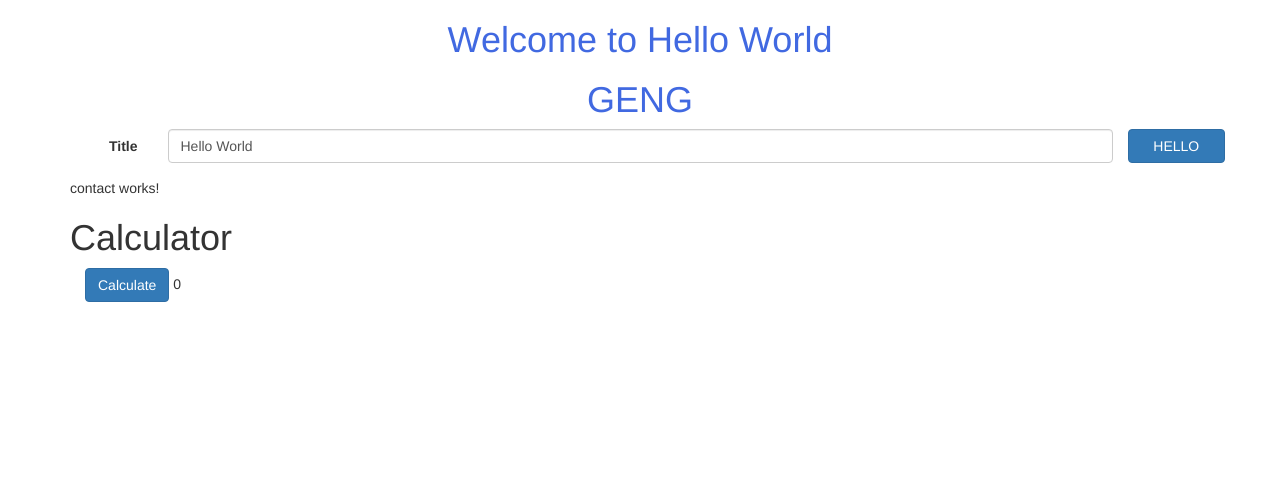
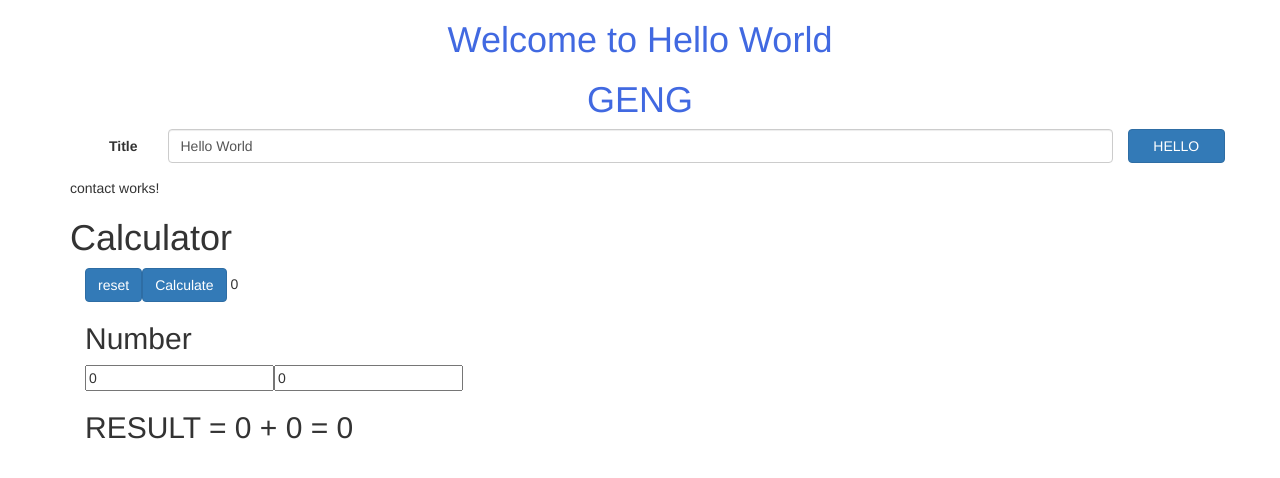
Before and after one commit to toprasit2/ionic_angular_SME, an Angular app: page / in a window 1280 px wide. Shown: the top 478 px of the page. Built offline with nearby package versions, Linux system fonts and the light colour scheme.

Commit message:
create action for calculator

```diff
--- a/angular.json
+++ b/angular.json
@@ -27,8 +27,8 @@
               "./node_modules/bootstrap/dist/css/bootstrap.min.css"
             ],
             "scripts": [
-              "./node_modules/bootstrap/dist/js/bootstrap.min.js",
-              "./node_modules/jquery/dist/jquery.min.js"
+              "./node_modules/jquery/dist/jquery.min.js",
+              "./node_modules/bootstrap/dist/js/bootstrap.min.js"
             ]
           },
           "configurations": {
--- a/src/app/calculator/calculator.component.html
+++ b/src/app/calculator/calculator.component.html
@@ -1,5 +1,12 @@
 <h1>Calculator</h1>
 <div class="container">
+  <button class="btn btn-primary" (click)="reset()">reset</button>
   <button class="btn btn-primary" [disabled]="!isAllowed" (click)="calculate()">Calculate</button>
   {{result}}
+  <br/>
+  <h2>Number</h2>
+  <input type="number" name="number" [(ngModel)]="num1" (change) = "log_num1()" />
+  <input type="number" name="number" [(ngModel)]="num2" (change) = "log_num2()"/>
+  <h2>RESULT = {{num1}} + {{num2}} = {{num1 + num2}}</h2>
+
 </div>
--- a/src/app/calculator/calculator.component.ts
+++ b/src/app/calculator/calculator.component.ts
@@ -6,15 +6,31 @@ import { Component, OnInit } from '@angular/core';
   styleUrls: ['./calculator.component.css']
 })
 export class CalculatorComponent implements OnInit {
-  isAllowed = true;
-  result:any = 0;
+  isAllowed:boolean = true;
+  counter:number = 0;
+  result:string = ""+this.counter;
+  num1:number = 0;
+  num2:number = 0;
   constructor() { }
 
   ngOnInit() {
   }
 
   calculate(){
-    console.log("Clicked");
-    this.result += 1;
+    this.result = ( this.num1 + this.num2 ) + "";
+  }
+
+  reset(){
+    this.counter = 0;
+    this.isAllowed = true;
+    this.result = this.counter+""
+  }
+
+  log_num1(){
+    console.log("num1 is "+this.num1)
+  }
+
+  log_num2(){
+    console.log("num2 is "+this.num2)
   }
 }
```
